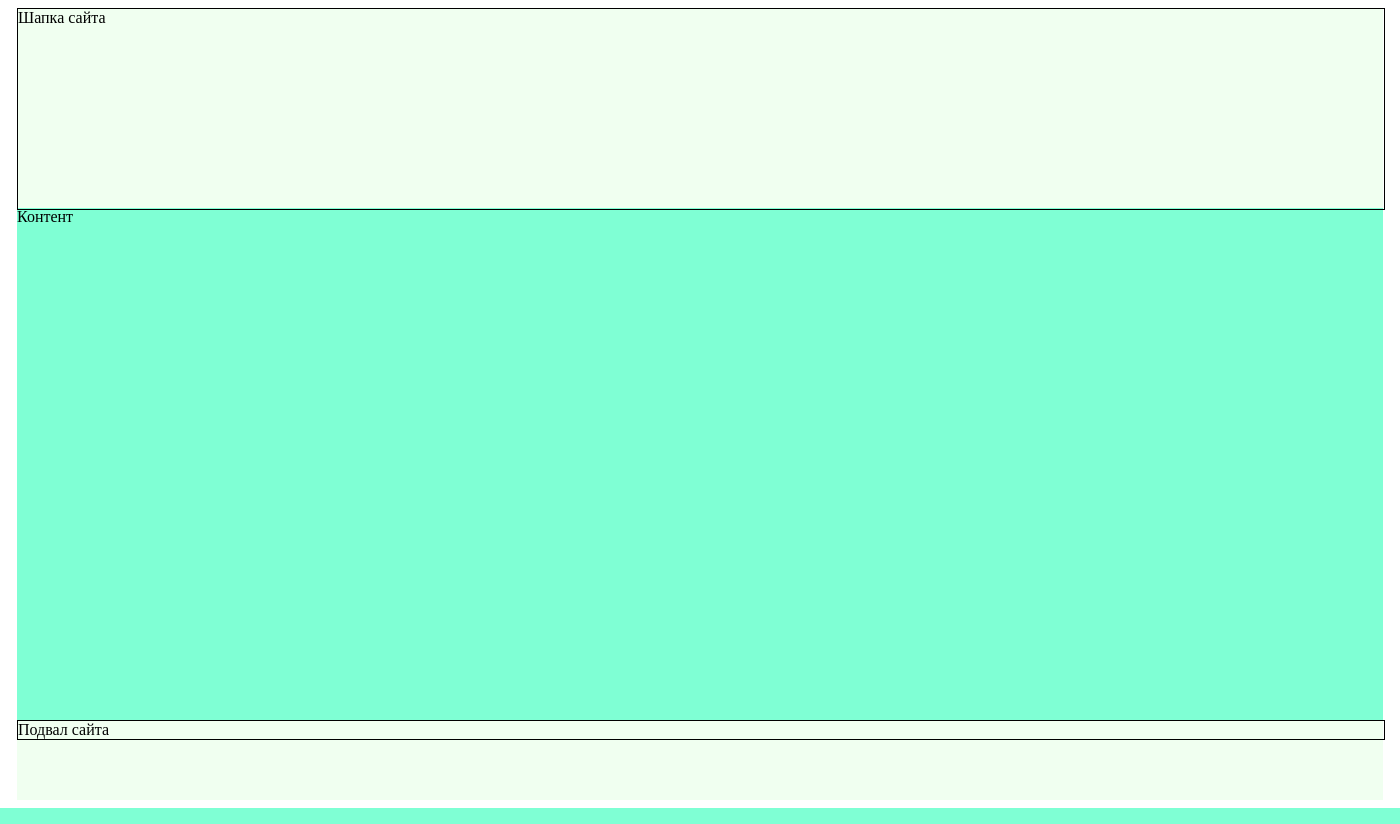
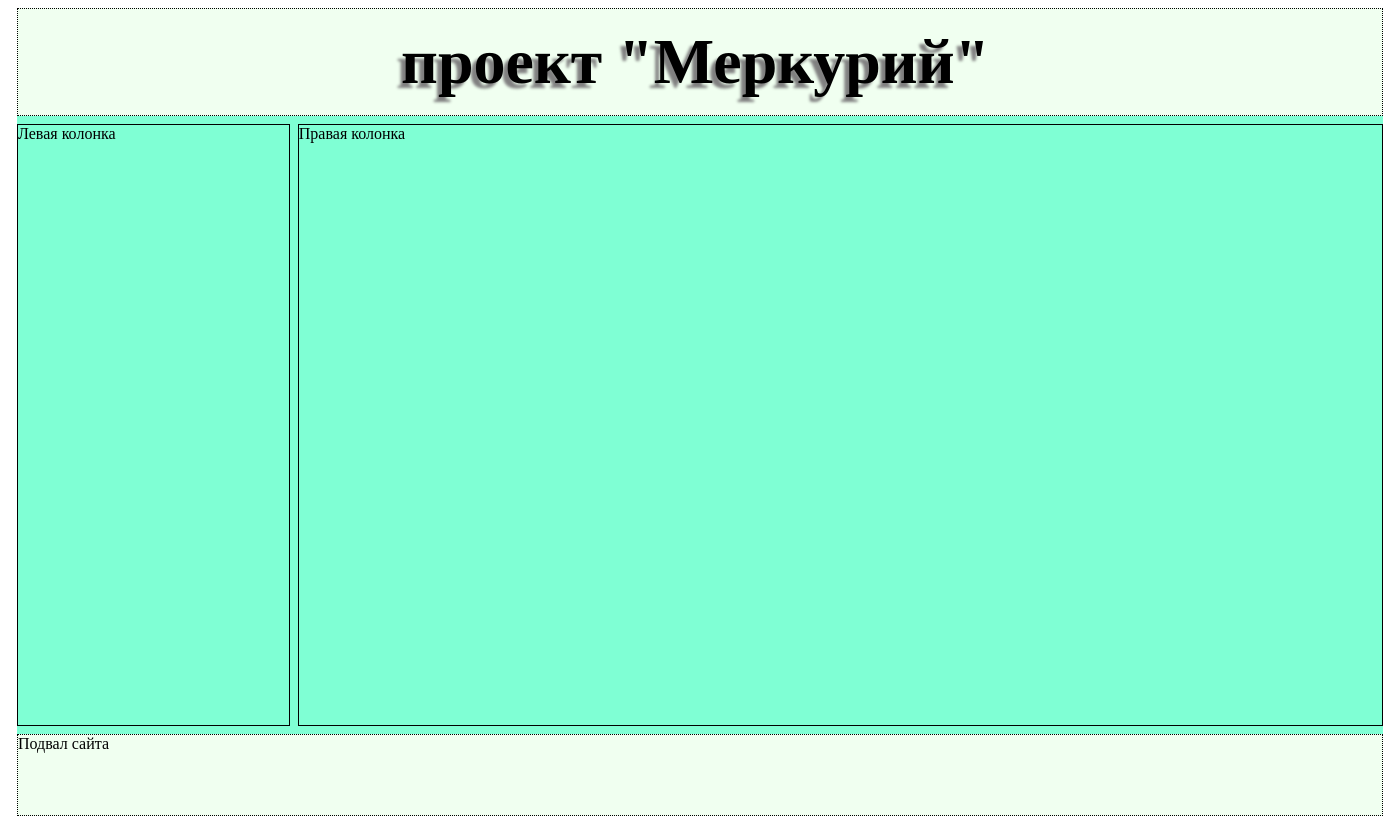
Before and after one commit to Jenny6199/personal_site_001, a Django app: page / in a window 1400 px wide. Run offline with Django 4.2, Linux system fonts and the light colour scheme; parts of the project's set-up code (start-up, migrations or seed data) failed here and were passed over.

Commit message:
two columns markdown

```diff
--- a/website_1/mainapp/templates/includes/inc_footer.html
+++ b/website_1/mainapp/templates/includes/inc_footer.html
@@ -1,4 +1,4 @@
 {% load static %}
-		<div class="visual container box">
+		<div class="visual container">
 			Подвал сайта
 		</div>
--- a/website_1/mainapp/templates/includes/inc_header.html
+++ b/website_1/mainapp/templates/includes/inc_header.html
@@ -1,4 +1,6 @@
 {% load static %}
-<div class="container visual box">
-  Шапка сайта
+<div class="container center">
+    <div class="header_text">
+        проект "Меркурий"
+    </div>
 </div>
--- a/website_1/mainapp/templates/mainapp/index.html
+++ b/website_1/mainapp/templates/mainapp/index.html
@@ -1,5 +1,12 @@
 {% extends 'mainapp/base.html' %}
 {% load static %}
 {% block content %}
-    <div class="container visual">Контент</div>
+    <div class="context flex">
+        <div class="left_column box full-height">
+            Левая колонка
+        </div>
+        <div class="right_column box full-height">
+            Правая колонка
+        </div>
+    </div>
 {% endblock content %}
--- a/website_1/static/css/style.css
+++ b/website_1/static/css/style.css
@@ -22,9 +22,54 @@
 footer {
     min-height: 10vh;
     background-color: honeydew;
+    border: 1px dotted black;
 }
 
 header {
-    height: 200px;
     background-color: honeydew;
+    border: 1px dotted black;
+    font-size: 64px;
 }
+
+
+.header_text {
+    margin: 0 auto;
+    padding-top: 2vh;
+    padding-bottom: 2vh;
+    color: black;
+    text-decoration: none;
+    font-size: 64px;
+    font-weight: bold;
+    text-shadow: -5px 5px 3px grey;
+    width: 600px;
+}
+
+.flex {
+    display: flex;
+}
+
+.left_column {
+    width: 20%;
+    margin: 1vh 1vh 1vh 0vh;
+
+}
+
+.right_column {
+    width: 80%;
+    margin: 1vh 0vh 1vh 0vh;
+}
+
+.full-height {
+    height: 75vh;
+}
+
+context {
+    display: flex;
+    flex-direction: row;
+    min-height: 55vh;
+    margin: 1vh auto;
+}
+
+.center {
+    margin: 0 auto;
+}
```
